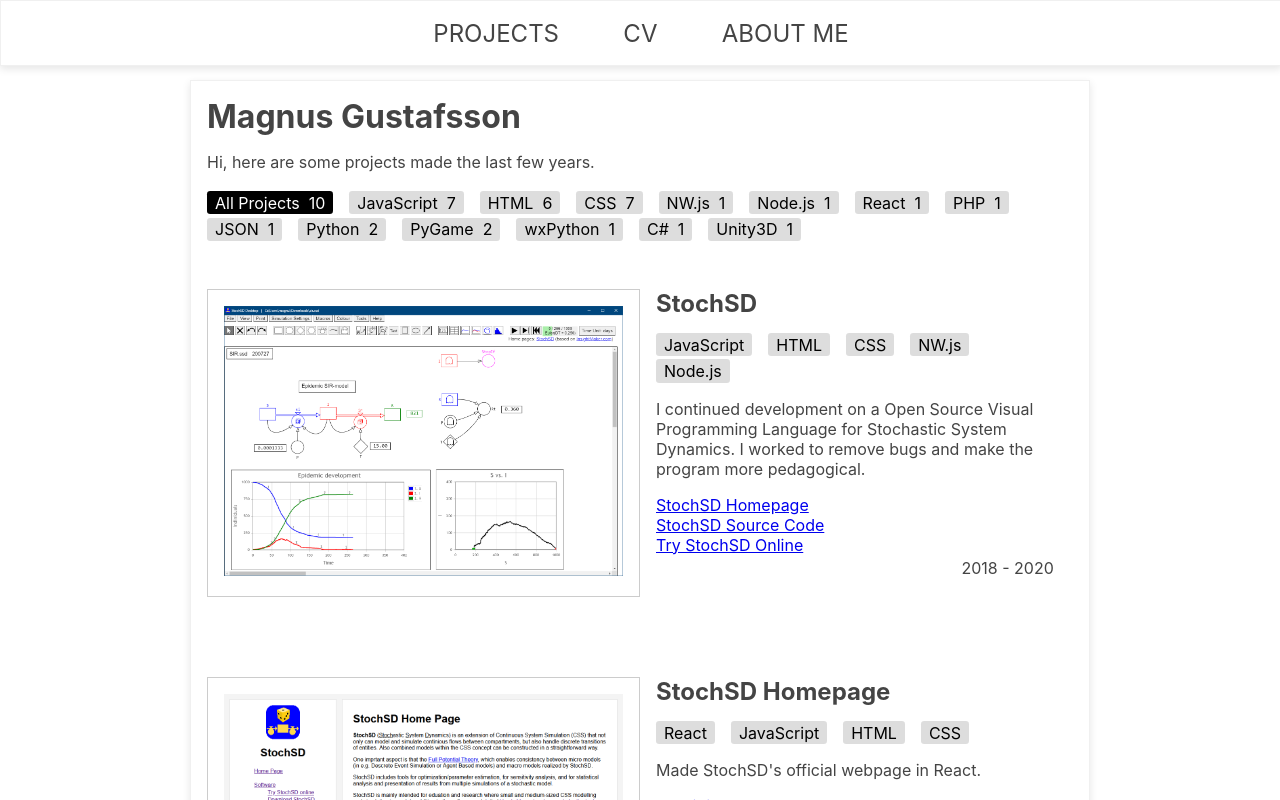
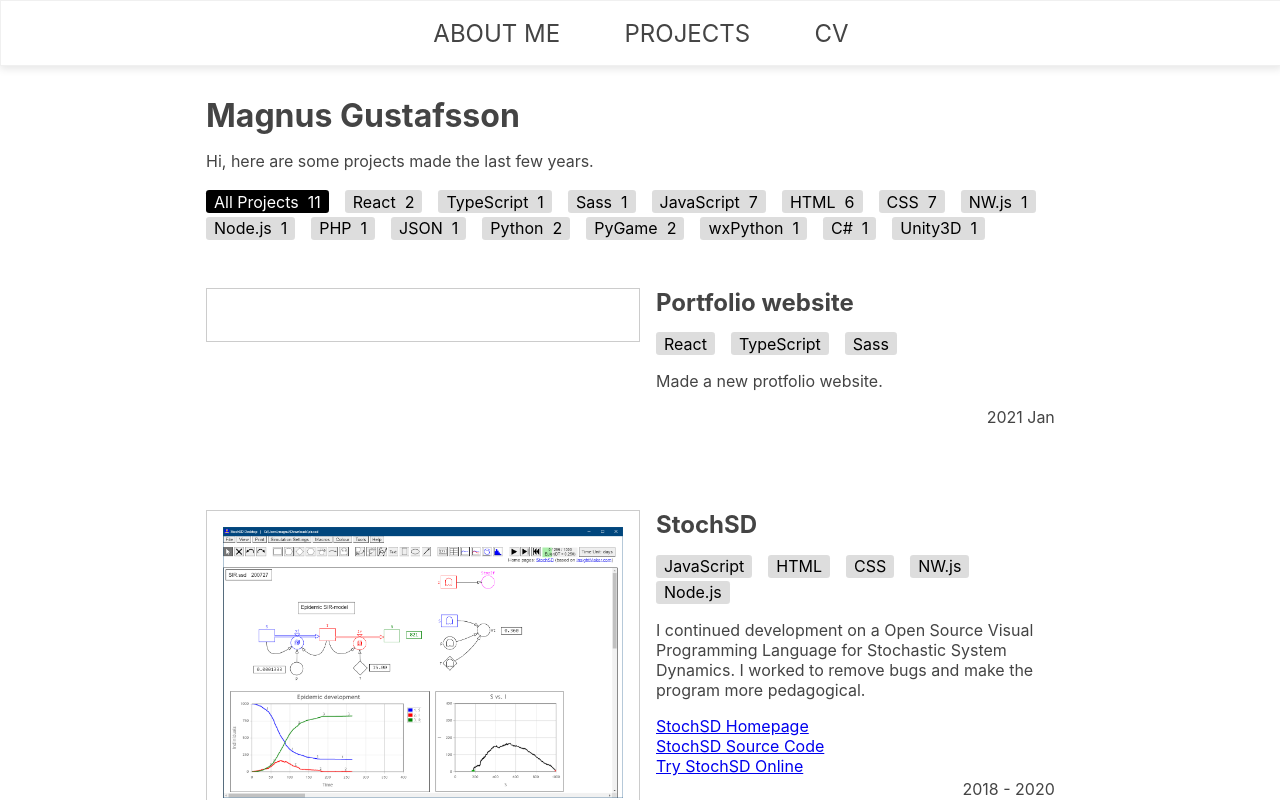
Before and after one commit to Magnus93/magnus-g-ts, a React app: page / in a window 1280 px wide. Shown: the top 800 px of the page. Built offline with nearby package versions, Linux system fonts and the light colour scheme.

Commit message:
Add content div away from App.tsx

```diff
--- a/src/App.scss
+++ b/src/App.scss
@@ -131,11 +131,11 @@ nav {
   background-color: $clr-bg;
   height: 100vh;
   padding-top: 4em;
+}
 
-  .content {
-    margin: 0;
-    padding: 0;
-  }
+.content {
+  margin: 0;
+  padding: 0;
 }
 
 
@@ -176,23 +176,10 @@ nav {
   /*  CONTENT STUFF  */
   .content-parent {
     display: grid;
-    padding-top: 3em;
+    margin-top: 4em;
     grid-template-columns: 1fr minmax(300px, 900px) 1fr;
     background: $clr-bg;
     height: 100vh;
-    padding-top: 5em;
     margin: 0;
-
-    .content {
-      padding: 1em;
-      grid-column: 2 / 3;
-      box-shadow: $bx-shadow;
-      border: $border;
-      h1 {
-        margin: 0;
-      }
-    }
   }
-
-
 }
--- a/src/App.tsx
+++ b/src/App.tsx
@@ -13,15 +13,14 @@ function App() {
         </label>
         <nav className="nav">
           <ul className="nav-list">
+            <li><a href="/about">About Me</a></li>
             <li><a href="/projects">Projects</a></li>
             <li><a href="/cv">CV</a></li>
-            <li><a href="/about">About Me</a></li>
           </ul>
         </nav>
       </div>
       <div className="content-parent">
         <BrowserRouter>
-        <div className="content">
             <Switch>
               <Route path="/projects">
                 <ProjectsPage/>
@@ -36,7 +35,6 @@ function App() {
                 <ProjectsPage/>
               </Route>
             </Switch>
-          </div>
         </BrowserRouter>
       </div>
     </div>
--- a/src/components/projects/ProjectPage.scss
+++ b/src/components/projects/ProjectPage.scss
@@ -1,4 +1,12 @@
 
+.content {
+    margin-top: 1em;
+    padding: 1em;
+    grid-column: 2 / 3;
+    h1 {
+      margin: 0;
+    }
+  }
 
 .container {
     padding-top: 2em;
--- a/src/components/projects/ProjectsPage.tsx
+++ b/src/components/projects/ProjectsPage.tsx
@@ -78,7 +78,7 @@ class ProjectsPage extends React.Component {
     }
 
     render() {
-        return (<div>
+        return (<div className="content">
             <h1>Magnus Gustafsson</h1>
             <p>Hi, here are some projects made the last few years.</p>
             <div className="clicktags">
--- a/src/components/projects/project.ts
+++ b/src/components/projects/project.ts
@@ -24,6 +24,13 @@ export interface ProjectData {
 }
 
 let projects : ProjectData[] = [
+    {
+        title: "Portfolio website",
+        image: "",
+        tags: ["React", "TypeScript", "Sass"],
+        desc: "Made a new protfolio website.",
+        time: "2021 Jan"
+    },
     {
         title: "StochSD",
         image: stochsdimg,
```
